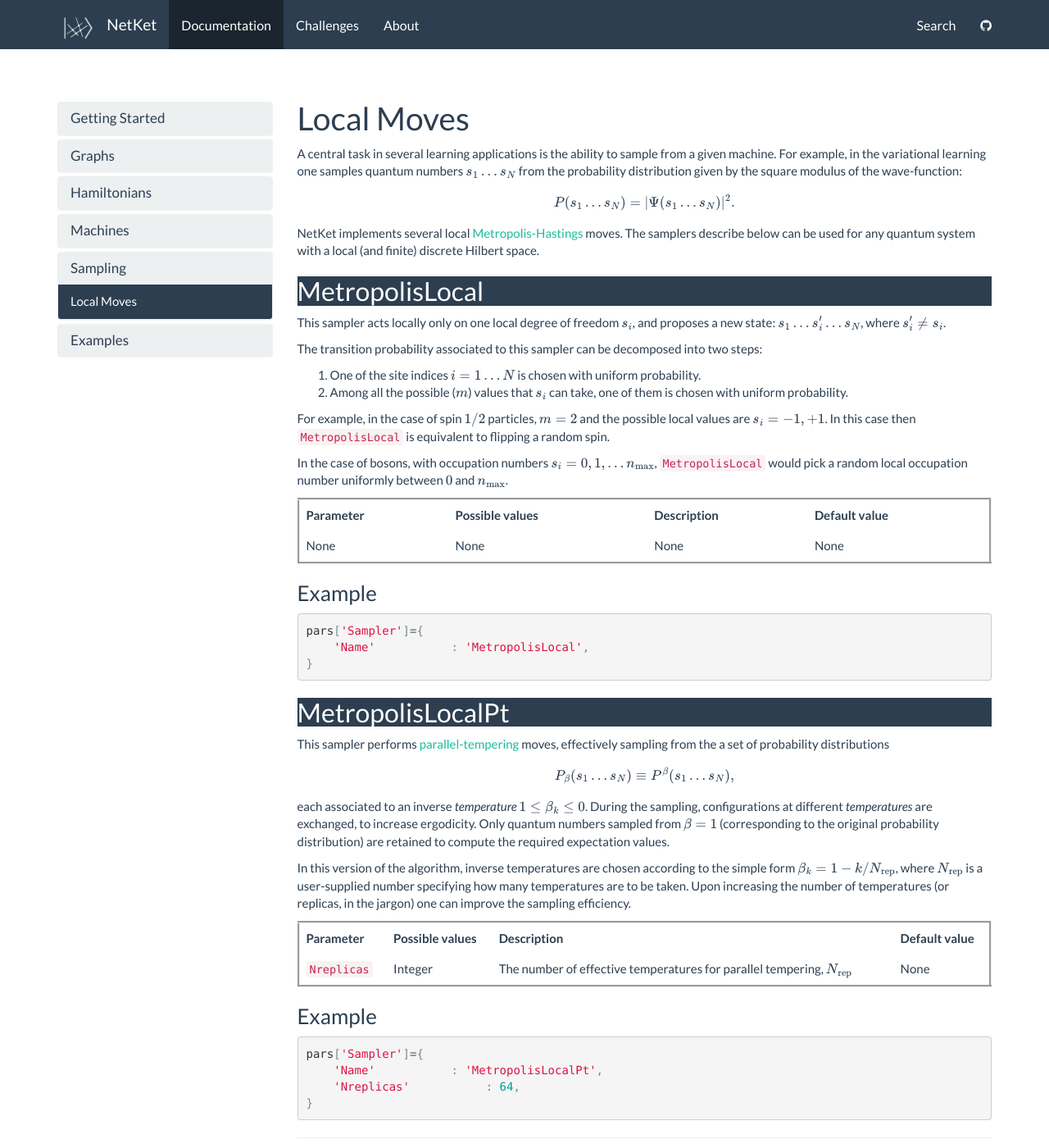
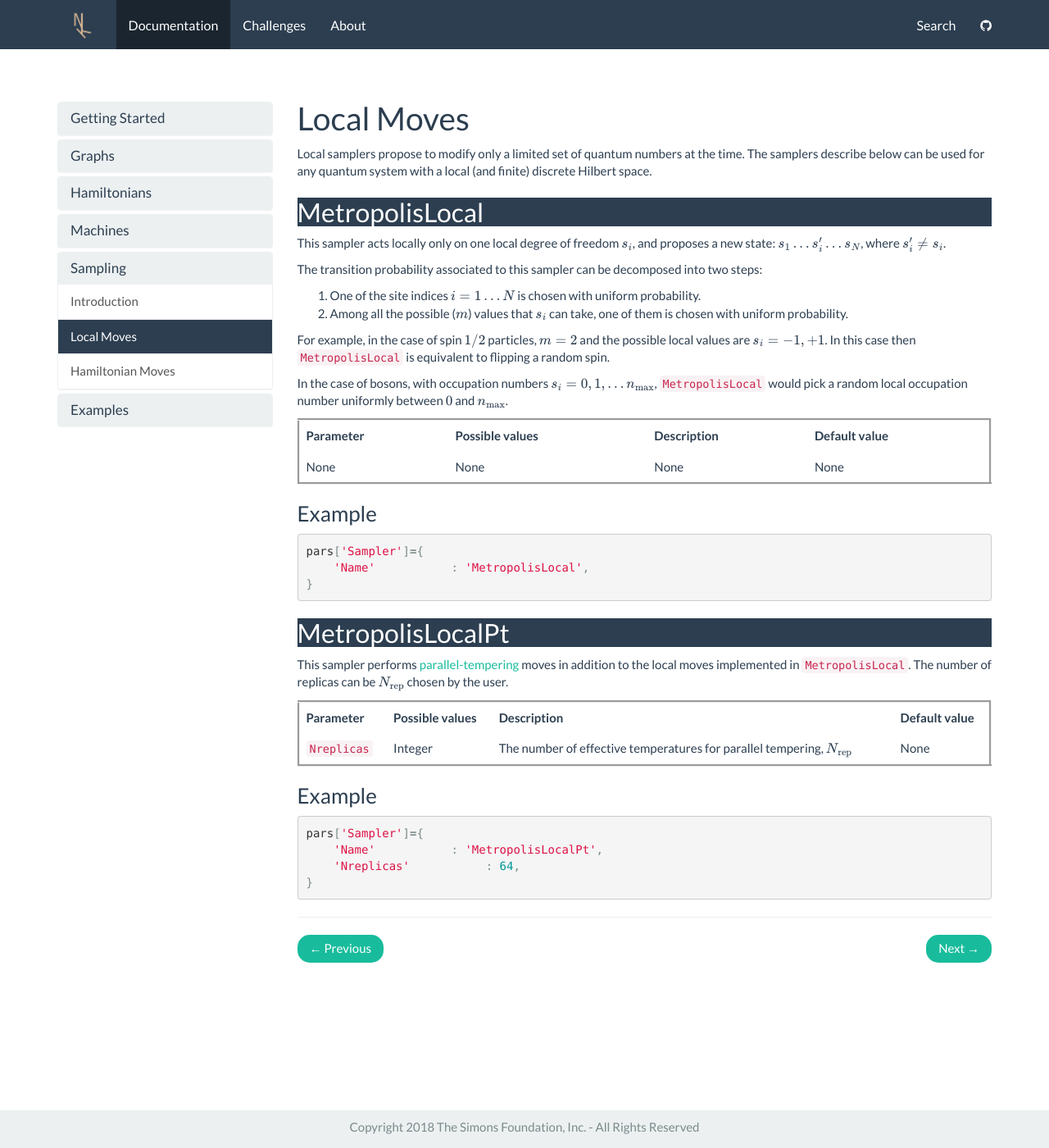
Before and after one commit to netket/netket-website, a Jekyll site: the page built from _docs/sampling/metropolis_local.md, in a window 1280 px wide and 1400 px high. Shown: the whole window at 82% size. Built offline with Jekyll 4.4.1, drawn with Linux system fonts in a browser that asks for light colours; nearby versions of some CDN libraries; formulas are drawn with MathJax 3.

Commit message:
Improved logo and added other sampling information

````diff
--- a/_config.yml
+++ b/_config.yml
@@ -42,6 +42,12 @@ defaults:
     layout: challenges
     sectionid: challenges
 
+- scope:
+    path: _about
+    type: about
+  values:
+    layout: about
+    sectionid: about
 
 - scope:
     path: _docs
@@ -60,3 +66,7 @@ collections:
   challenges:
     permalink: /:collection/:path/
     output: true
+
+  about:
+    permalink: /:collection/:path/
+    output: true
--- a/_data/docs.yml
+++ b/_data/docs.yml
@@ -21,7 +21,9 @@
 
 - title: Sampling
   docs:
+  - sampling_introduction
   - metropolis_local
+  - metropolis_hamiltonian
 
 - title: Examples
   docs:
--- a/_docs/sampling/metropolis_local.md
+++ b/_docs/sampling/metropolis_local.md
@@ -3,15 +3,7 @@ title: Local Moves
 permalink: /docs/metropolis_local/
 ---
 
-A central task in several learning applications is the ability to sample from a given machine.
-For example, in the variational learning one samples quantum numbers $$ s_1\dots s_N $$
-from the probability distribution given by the square modulus of the wave-function:
-
-$$
-P(s_1\dots s_N) = |\Psi(s_1\dots s_N) | ^2.
-$$
-
-NetKet implements several local [Metropolis-Hastings](https://en.wikipedia.org/wiki/Metropolis–Hastings_algorithm) moves.
+Local samplers propose to modify only a limited set of quantum numbers at the time.
 The samplers describe below can be used for any quantum system with a local (and finite) discrete Hilbert space.
 
 <h2 class="bg-primary">MetropolisLocal</h2>
@@ -42,19 +34,8 @@ pars['Sampler']={
 ```
 
 <h2 class="bg-primary">MetropolisLocalPt</h2>
-This sampler performs [parallel-tempering](https://en.wikipedia.org/wiki/Parallel_tempering) moves, effectively sampling from the a set of probability distributions
-
-$$
-P_\beta(s_1\dots s_N) \equiv P^\beta(s_1\dots s_N),
-$$
-
-each associated to an inverse *temperature* $$ 1 \leq \beta_k \leq 0 $$. During the sampling, configurations at different
-*temperatures* are exchanged, to increase ergodicity. Only quantum numbers sampled from $$ \beta =1 $$ (corresponding to the original probability distribution) are retained
-to compute the required expectation values.
-
-In this version of the algorithm, inverse temperatures are chosen according to the simple form $$ \beta_k = 1 - k/N_{\mathrm{rep}} $$,
-where $$ N_{\mathrm{rep}} $$ is a user-supplied number specifying how many temperatures are to be taken.
-Upon increasing the number of temperatures (or replicas, in the jargon) one can improve the sampling efficiency.
+This sampler performs [parallel-tempering](https://en.wikipedia.org/wiki/Parallel_tempering) moves in addition to
+the local moves implemented in `MetropolisLocal`. The number of replicas can be $$ N_{\mathrm{rep}} $$ chosen by the user.
 
 |---
 | Parameter | Possible values | Description | Default value |
--- a/_includes/topnav.html
+++ b/_includes/topnav.html
@@ -8,14 +8,14 @@
         <span class="icon-bar"></span>
       </button>
             <a class="navbar-brand" href="{{ site.baseurl }}/">
-                <span><img src="{{site.baseurl}}/img/logonav.png"></span> {{ site.title }}
+                <img src="{{site.baseurl}}/img/logo_small.png" lass="d-inline-block align-top" alt="">
             </a>
         </div>
         <div id="navbar" class="collapse navbar-collapse">
             <ul class="nav navbar-nav">
                 <li {% if page.sectionid=='docs' %} class="active" {% endif %}><a href="{{ "/docs/home/" | prepend: site.baseurl }}">Documentation</a></li>
                 <li {% if page.sectionid=='challenges' %} class="active" {% endif %}><a href="{{ "/challenges/home/" | prepend: site.baseurl }}">Challenges</a></li>
-                <li {% if page.sectionid=='challenges' %} class="active" {% endif %}><a href="{{ "/challenges/home/" | prepend: site.baseurl }}">About</a></li>
+                <li {% if page.sectionid=='about' %} class="active" {% endif %}><a href="{{ "/about/home/" | prepend: site.baseurl }}">About</a></li>
             </ul>
             <div class="navbar-right">
                 <ul class="nav navbar-nav">
--- a/css/main.scss
+++ b/css/main.scss
@@ -51,6 +51,7 @@ th, td {
 }
 
 
+
 .header-container {
   background-color: black;
   background: url('../img/bg.jpg') no-repeat 50% 0;
@@ -64,6 +65,11 @@ th, td {
   background-position: center 36%;
   margin-top: -37px;
 }
+
+.gap-right {
+  margin-right: 140px;
+}
+
 .navbar-container {
   font-size: 16px;
 }
````
Also changed, not shown: _about/index.md (added, +11 -0 lines), _docs/sampling/introduction.md (added, +38 -0 lines), _docs/sampling/metropolis_hamiltonian.md (added, +47 -0 lines), _layouts/about.html (added, +8 -0 lines), README.md, img/logonav.png.
